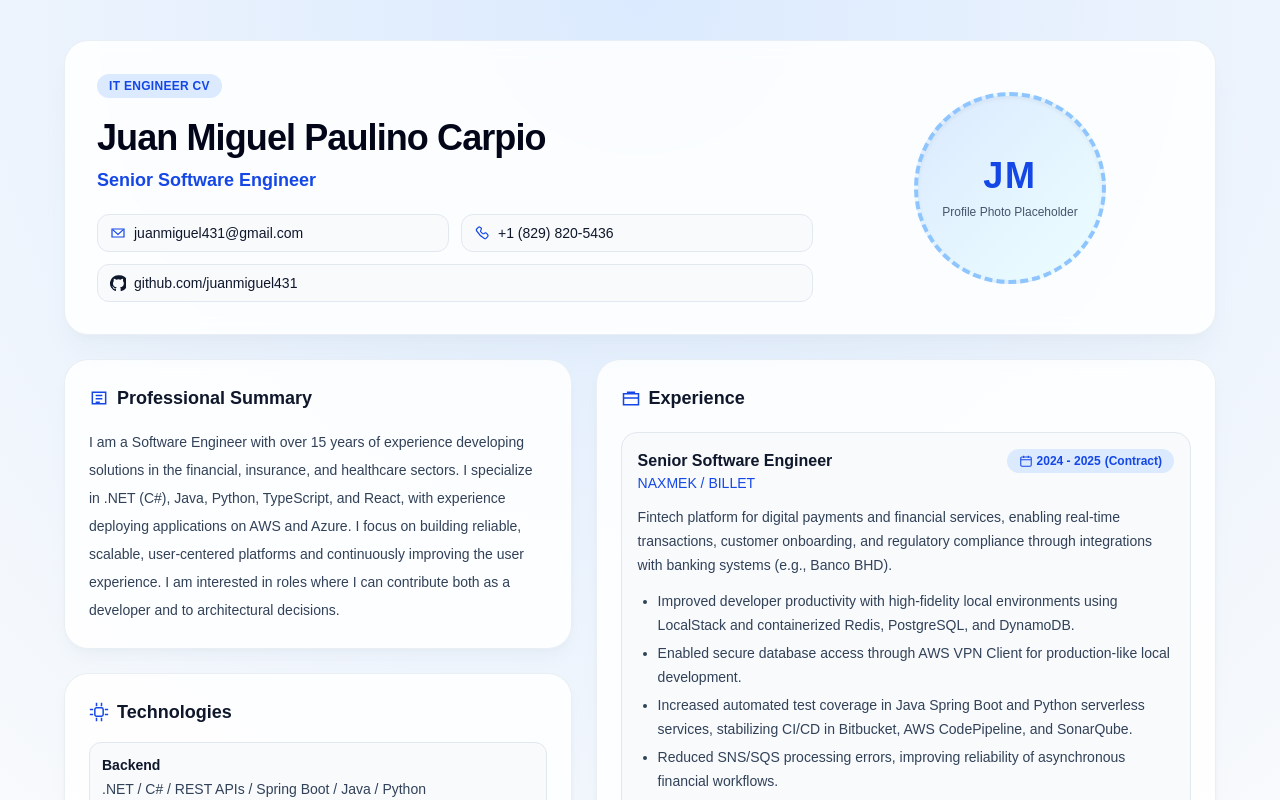
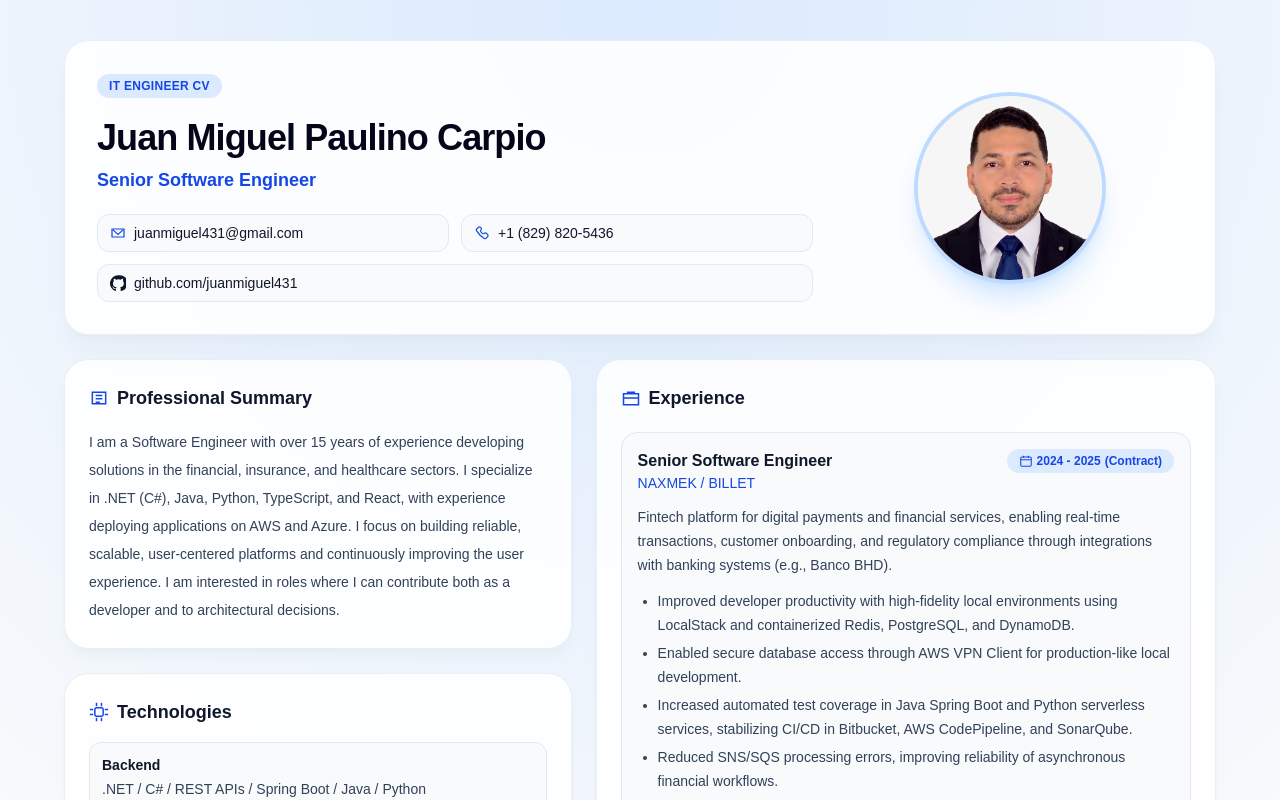
Before and after one commit to juanmiguel431/my-cv-app, a Next.js app: page / in a window 1280 px wide. Shown: the top 800 px of the page. Built offline with nearby package versions, Linux system fonts and the light colour scheme.

Commit message:
Replace profile placeholder with dynamic image component and add profile picture asset

```diff
--- a/app/page.tsx
+++ b/app/page.tsx
@@ -1,3 +1,4 @@
+import Image from "next/image";
 import { JSX } from 'react';
 
 type IconProps = {
@@ -267,11 +268,15 @@ export default function Home(): JSX.Element {
           </div>
 
           <div className="flex items-center justify-center">
-            <div className="relative flex h-48 w-48 items-center justify-center rounded-full border-4 border-dashed border-blue-300 bg-gradient-to-br from-blue-100 to-cyan-50 shadow-inner">
-              <div className="text-center">
-                <p className="text-4xl font-black tracking-wider text-blue-700">JM</p>
-                <p className="mt-2 text-xs font-medium text-slate-600">Profile Photo Placeholder</p>
-              </div>
+            <div className="relative h-48 w-48 overflow-hidden rounded-full border-4 border-blue-200 bg-slate-100 shadow-xl shadow-blue-200/60">
+              <Image
+                src="/profile.jpg"
+                alt="Juan Miguel Paulino Carpio profile picture"
+                fill
+                priority
+                sizes="(min-width: 1024px) 12rem, 12rem"
+                className="object-cover object-top"
+              />
             </div>
           </div>
         </section>
```
Also changed, not shown: public/profile.jpg (added).
